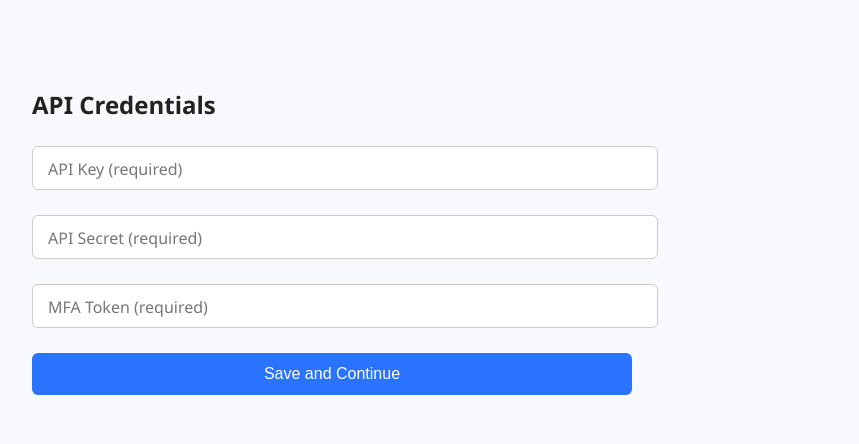
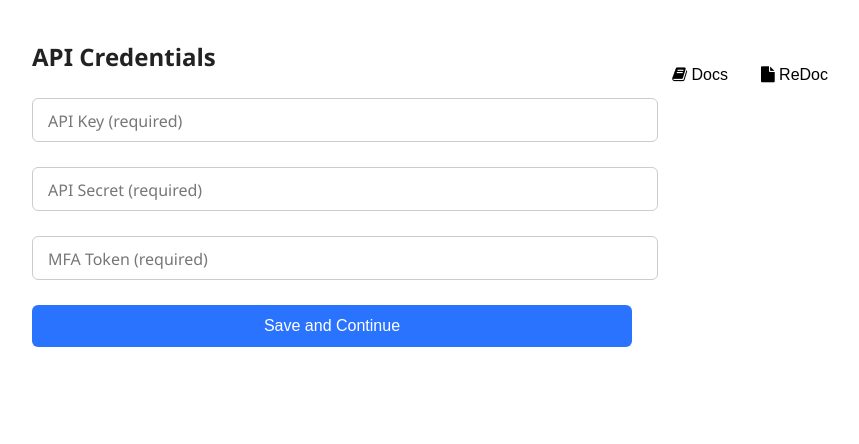
Before and after one commit to thevickypedia/PyNinja, a FastAPI app: template pyninja/modules/templates/api/run_ui.html in a window 1280 px wide. Shown: the top 444 px of the page, without its empty margins (308-1167 px from the left). Run offline with FastAPI, Linux system fonts and the light colour scheme; the template is opened without the code that fills it, so the values that code supplies are empty; parts of the project's set-up code (start-up, migrations or seed data) failed here and were passed over; some libraries are stand-ins or nearby versions.

Commit message:
Include ``docs`` and ``redoc`` navigation from ``/run-ui``

```diff
--- a/pyninja/modules/templates/api/run_ui.html
+++ b/pyninja/modules/templates/api/run_ui.html
@@ -12,12 +12,12 @@
           href="https://thevickypedia.github.io/open-source/images/logo/pyninja.png">
     <meta content="width=device-width, initial-scale=1" name="viewport">
     <script src="https://cdn.jsdelivr.net/npm/chart.js"></script>
-        <style>
+    <!-- Font Awesome icons -->
+    <link rel="stylesheet" href="https://netdna.bootstrapcdn.com/font-awesome/4.6.3/css/font-awesome.min.css">
+    <style id="main-css">
         body {
             font-family: "Segoe UI", sans-serif;
-                padding: 40px;
-                background: #f7f9fc;
-                color: #333;
+            overflow-x: hidden;
         }
 
         h2 {
@@ -65,7 +65,7 @@
             color: #555;
         }
 
-            button {
+        .custom-button {
             margin-top: 25px;
             padding: 12px;
             width: 100%;
@@ -78,7 +78,7 @@
             transition: background 0.2s ease;
         }
 
-            button:hover {
+        .custom-button:hover {
             background: #1d5ee8;
         }
 
@@ -165,9 +165,34 @@
                 transform: rotate(360deg);
             }
         }
+
+        .docs {
+            position: absolute;
+            top: 7%;
+            right: 230px;
+            border: none;
+            padding: 10px 14px;
+            font-size: 16px;
+            cursor: pointer;
+            background-color: transparent;
+        }
+
+        .redoc {
+            position: absolute;
+            top: 7%;
+            right: 130px;
+            border: none;
+            padding: 10px 14px;
+            font-size: 16px;
+            cursor: pointer;
+            background-color: transparent;
+        }
+
     </style>
 </head>
-    <body>
+<body translate="no">
+    <button class="docs" onclick="goDocs()"><i class="fa fa-book"></i> Docs</button>
+    <button class="redoc" onclick="goReDoc()"><i class="fa fa-file"></i> ReDoc</button>
     <div class="main-container">
         <div id="credentials-section">
             <h2>API Credentials</h2>
@@ -186,9 +211,9 @@
                 <label for="mfa_token">MFA Token (required)</label>
             </div>
 
-                <button id="save-creds">Save and Continue</button>
+            <button class="custom-button" id="save-creds">Save and Continue</button>
         </div>
-            <button id="clear-creds" style="background: #bbb; margin-top: 10px;">Clear Credentials (Logout)</button>
+        <button class="custom-button" id="clear-creds" style="background: #bbb; margin-top: 10px;">Clear Credentials (Logout)</button>
 
         <div id="command-section" class="hidden">
             <h2>Run Command</h2>
@@ -207,7 +232,7 @@
                 <label for="stream-timeout">Stream Timeout (seconds)</label>
             </div>
 
-                <button id="run-command">
+            <button class="custom-button" id="run-command">
                 <span id="run-spinner" class="hidden spinner"></span>
                 <span id="run-text">Run</span>
             </button>
@@ -215,12 +240,11 @@
     </div>
     <div id="log-output"></div>
     <div id="streaming-status" class="hidden" style="margin-top: 10px; text-align: center;"><span style="color: green;">●</span> <span>Streaming...</span></div>
-        <button id="export-log" class="hidden" style="background: #4caf50;">Download Log</button>
+    <button class="custom-button; hidden" id="export-log" style="background: #4caf50;">Download Log</button>
     <div style="text-align: center; margin-top: 10px;">
-            <button id="stop-streaming" class="hidden">Stop Streaming</button>
-            <button id="clear-console" class="hidden">Clear Console</button>
+        <button class="custom-button; hidden" id="stop-streaming">Stop Streaming</button>
+        <button class="custom-button; hidden" id="clear-console">Clear Console</button>
     </div>
-    </body>
 <script>
     const clearCredsButton = document.getElementById("clear-creds");
     const saveButton = document.getElementById("save-creds");
@@ -300,6 +324,8 @@
     });
 
     runButton.addEventListener("click", async () => {
+        // First clear any previous outputs, and disable the run button
+        logOutput.textContent = "";
         runButton.disabled = true;
         document.getElementById("run-spinner").classList.remove("hidden");
         document.getElementById("run-text").textContent = "Running...";
@@ -437,5 +463,15 @@
         document.body.removeChild(link);
         URL.revokeObjectURL(url);
     });
+
+    function goDocs() {
+        window.location.href = window.location.origin + "/docs";
+    }
+
+    function goReDoc() {
+        window.location.href = window.location.origin + "/redoc";
+    }
+
 </script>
+</body>
 </html>
--- a/pyninja/modules/templates/monitor/main.html
+++ b/pyninja/modules/templates/monitor/main.html
@@ -17,7 +17,7 @@
     <script type="text/javascript" src="https://thevickypedia.github.io/open-source/nightmode/night.js" defer></script>
     <link rel="stylesheet" type="text/css" href="https://thevickypedia.github.io/open-source/nightmode/night.css">
     <!-- Font Awesome icons -->
-    <link rel="stylesheet" href="https://cdnjs.cloudflare.com/ajax/libs/font-awesome/6.6.0/css/font-awesome.min.css">
+    <link rel="stylesheet" href="https//netdna.bootstrapcdn.com/font-awesome/4.6.3/css/font-awesome.min.css">
     <!--suppress CssUnusedSymbol -->
     <style id="main-css">
         body {
```
Lines whose indentation alone changed are shown as unchanged.
